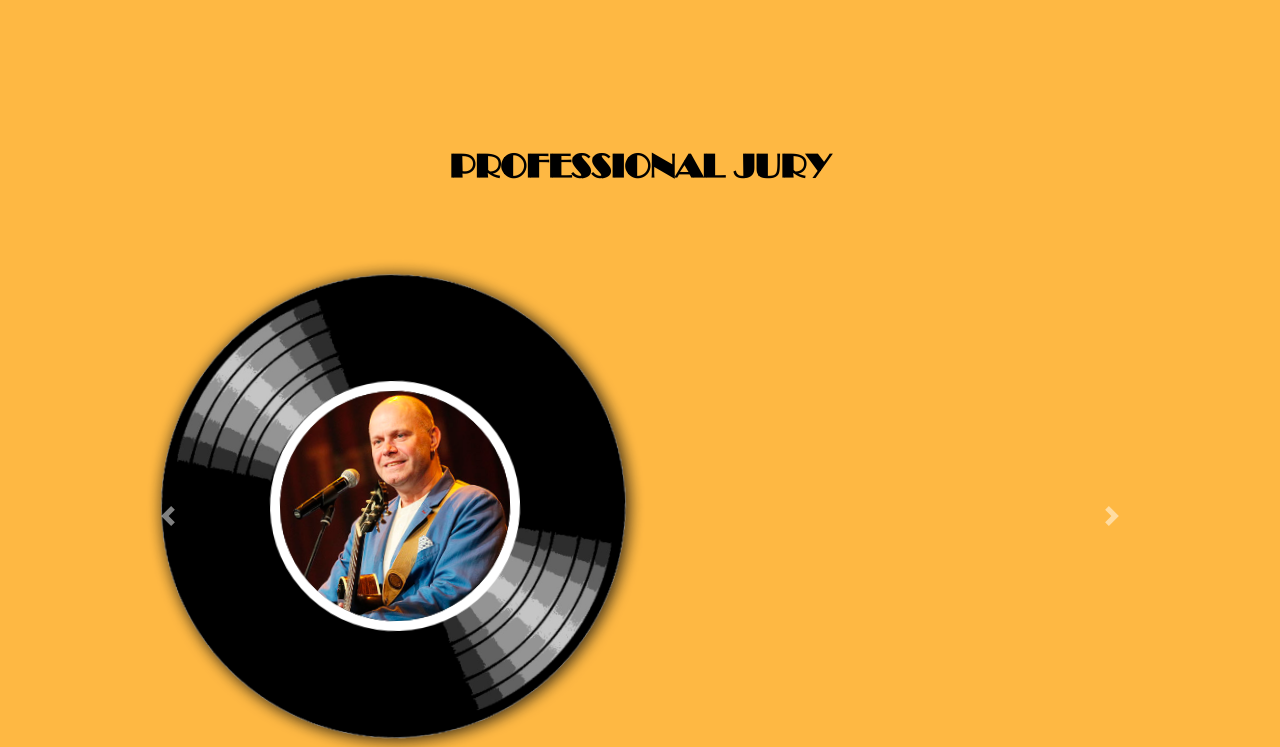
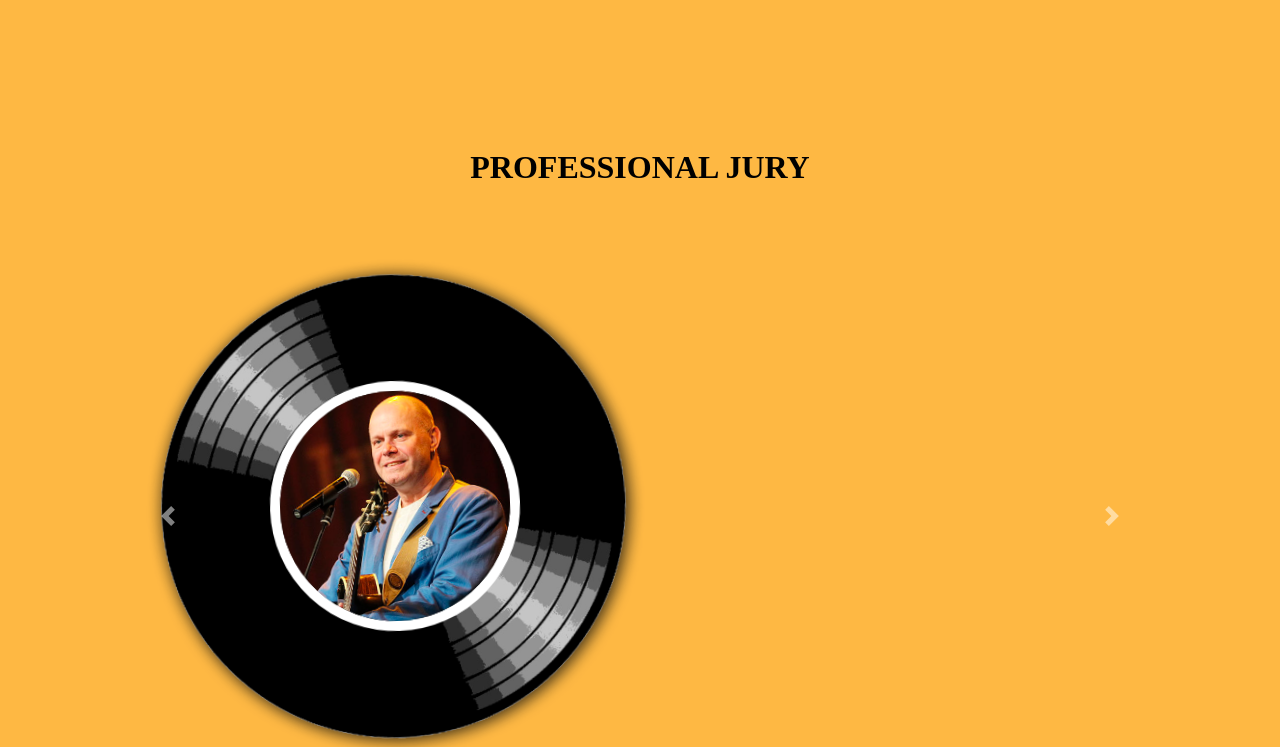
Before and after one commit to tasyrova/tasyrova.github.com, a plain HTML site: page index.html in a window 1280 px wide. Shown: the part 2722-3469 px from the top of the page. Drawn offline with nearby package versions, Linux system fonts and the light colour scheme; a script that the page names is missing.

Commit message:
Update fonts.css

```diff
--- a/css/fonts.css
+++ b/css/fonts.css
@@ -1,5 +1,16 @@
 @font-face {
-  font-family: "Broadway";
-  font-style: normal;
-  font-weight: normal;
-  src: url("../fonts/Broadway/11430.ttf") format("truetype"); }
+    font-family: Retro;
+    src: url("../fonts/Retro/retro.otf");
+}
+@font-face {
+    font-family: RobotoR;
+    src: url("../fonts/Roboto/Roboto-Regular.ttf");
+}
+@font-face {
+    font-family: RobotoM;
+    src: url("../fonts/Roboto/Roboto-Medium.ttf");
+}
+@font-face {
+    font-family: RobotoB;
+    src: url("../fonts/Roboto/Roboto-Bold.ttf");
+}
```
